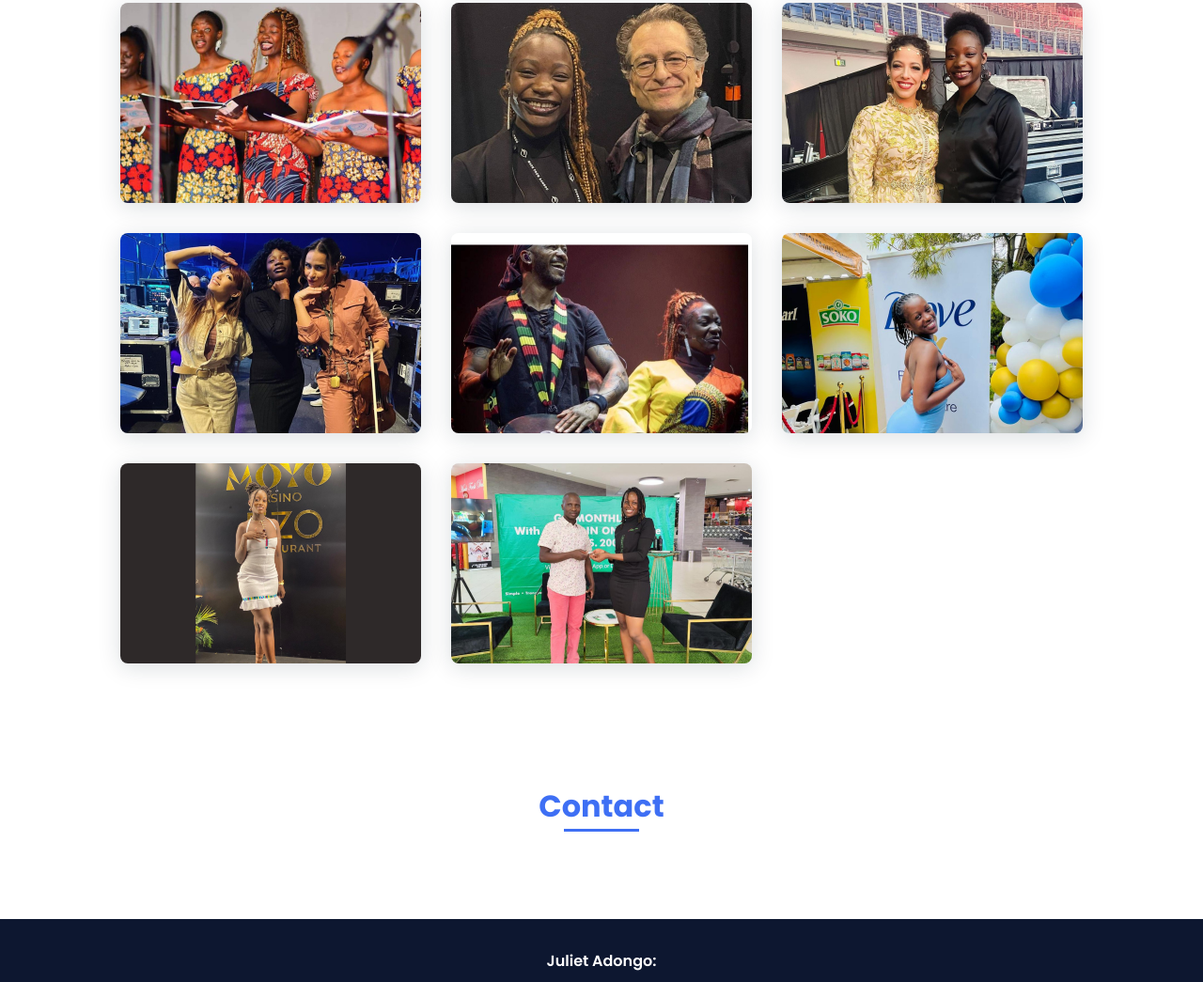
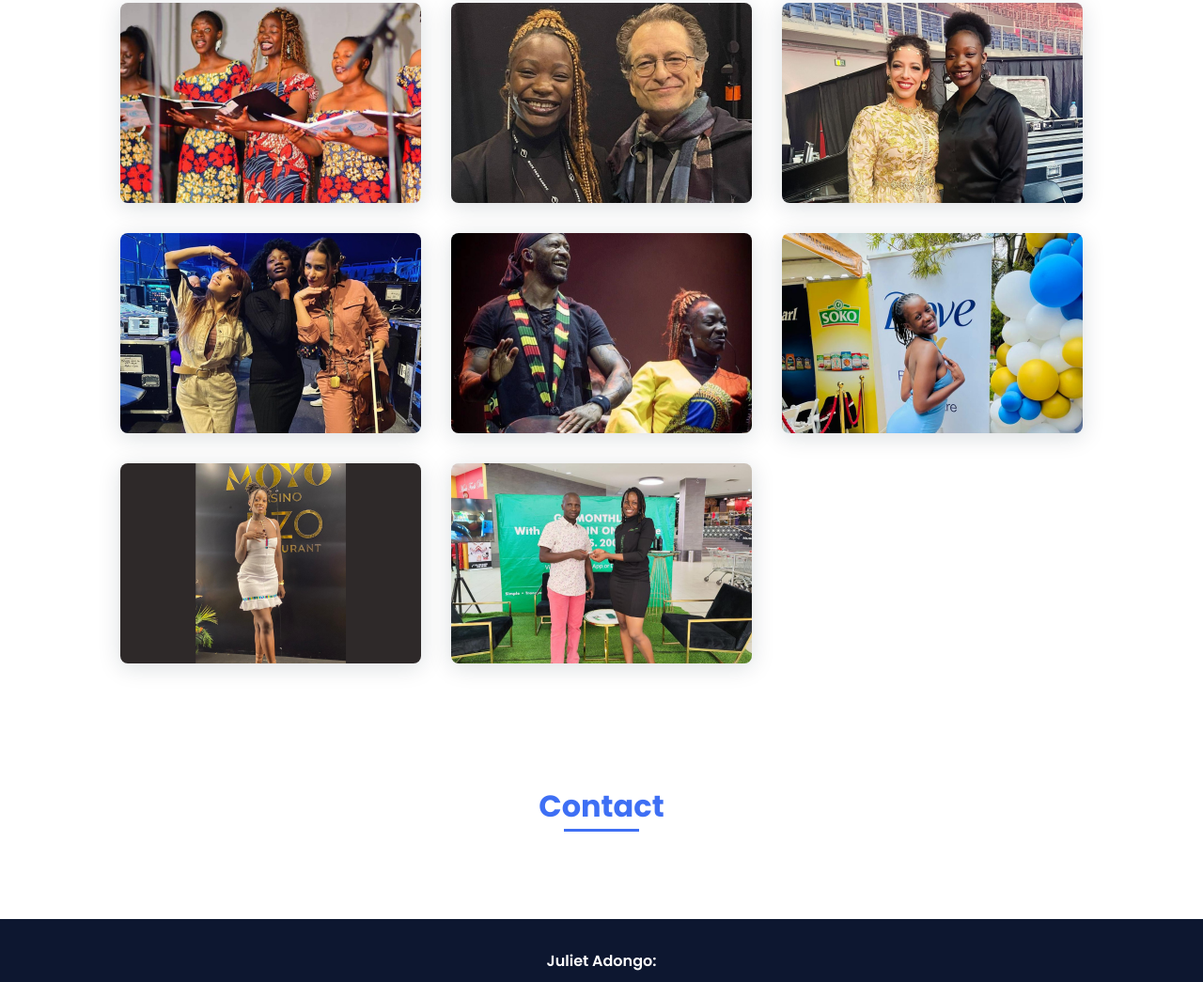
Before and after one commit to TruphieTruphie/TruphieWebPortfolio, a plain HTML site: page index.html in a window 1280 px wide. Shown: the part 2211-3256 px from the top of the page at 94% size. Drawn offline with nearby package versions, Linux system fonts and the light colour scheme.

Commit message:
Update index.html

```diff
--- a/index.html
+++ b/index.html
@@ -175,7 +175,7 @@
                         <img src="assets/img/tru8.png" alt="">
                     </a>
                     <a href="https://drive.google.com/file/d/14shSAGvfkaCCrdDhNzCXwrAVBlENssDD/view?usp=sharing" class="work__img">
-                        <img src="assets/img/tru9.png" alt="">
+                        <img src="assets/img/tru10.png" alt="">
                     </a>
                     <a href="https://drive.google.com/file/d/1qELkP7Zd8zUpf60OI1emWrdjOtKtJrt2/view?usp=sharing" class="work__img">
                         <img src="assets/img/13.png" alt="">
```
